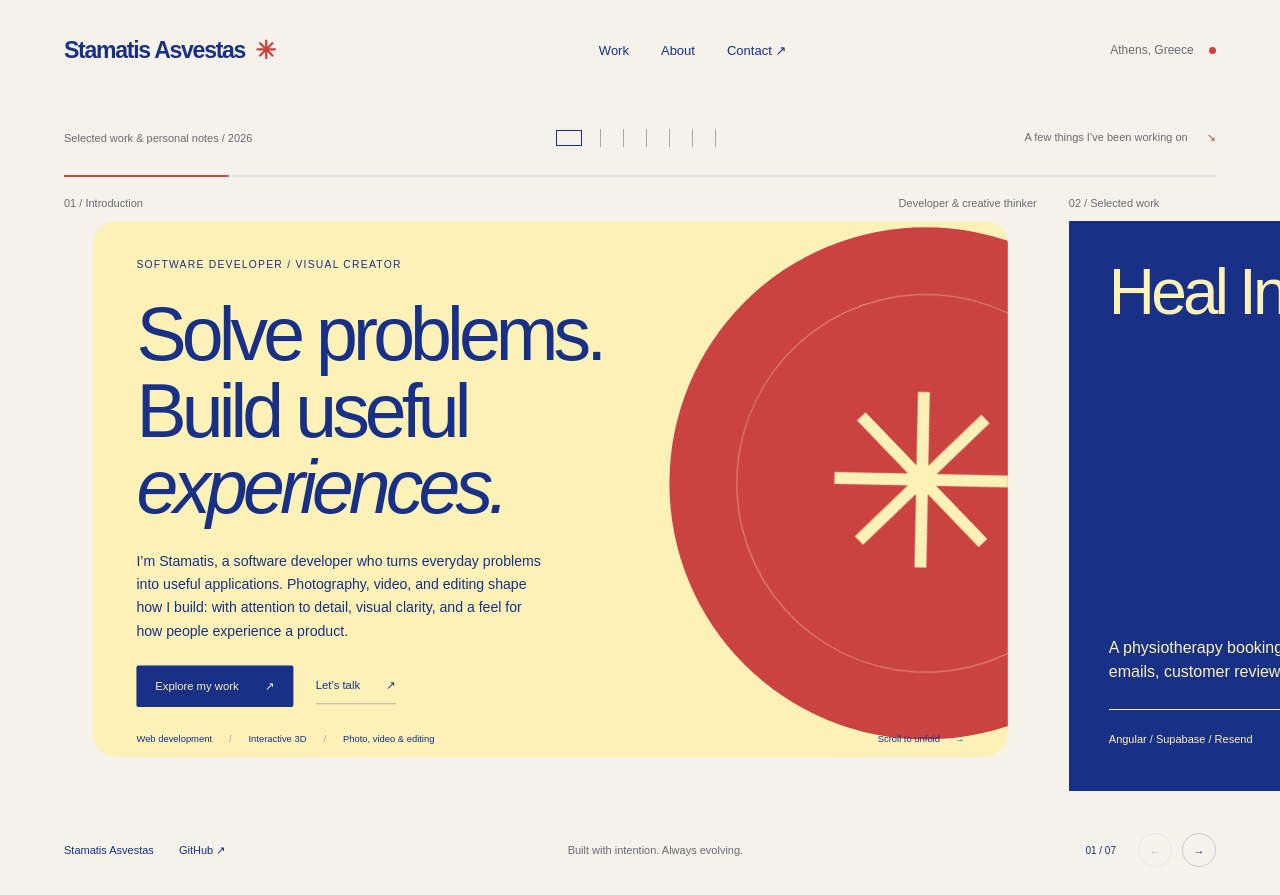
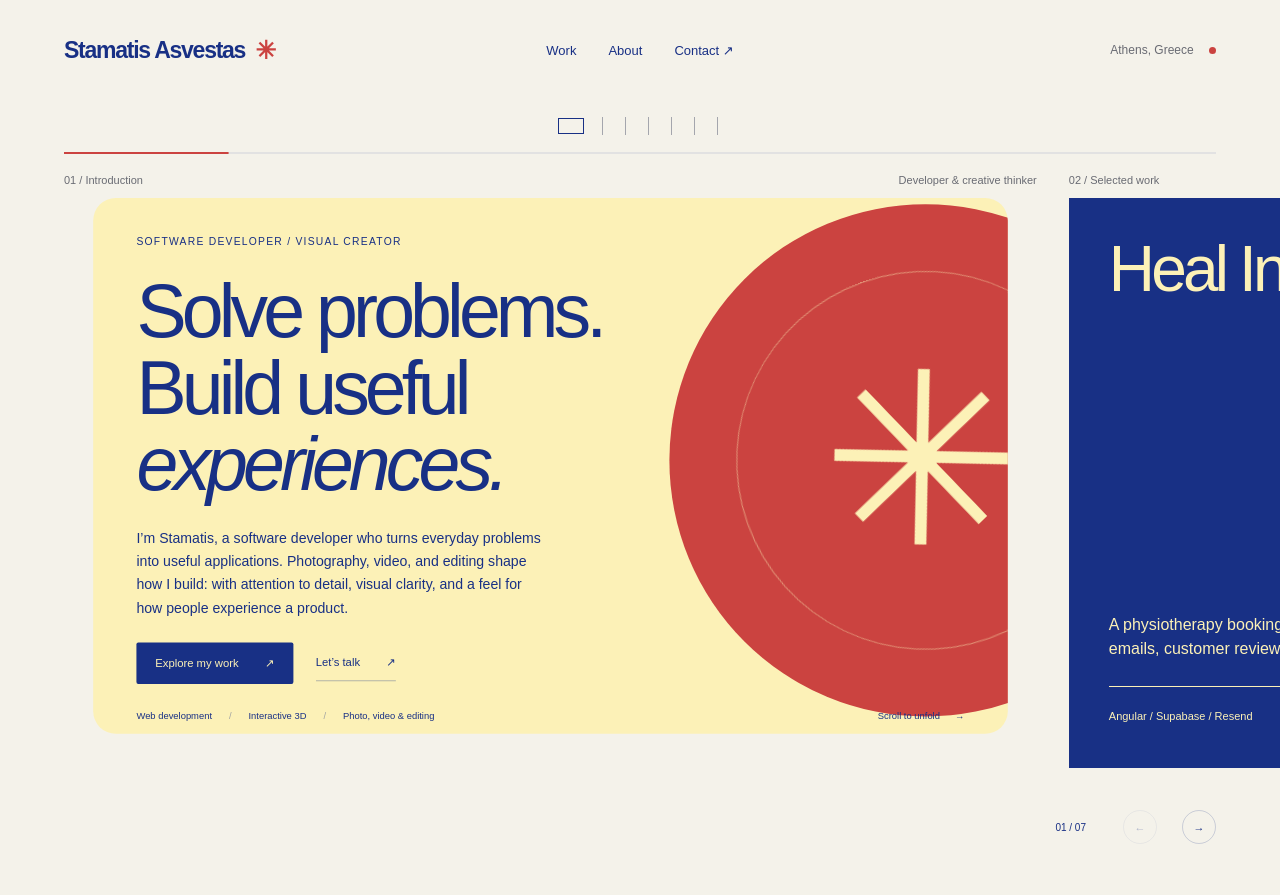
Before and after one commit to stamatisasv/stamatisasv.github.io, a website: page index.html in a window 1280 px wide. After the commit the page ends 872 px from the top, so only its background shows below. Drawn offline with Linux system fonts and the light colour scheme.

Commit message:
Update portfolio

```diff
--- a/index.html
+++ b/index.html
@@ -19,11 +19,9 @@
   </header>
 
   <div class="gallery-tools">
-    <span class="edition">Selected work & personal notes / 2026</span>
     <nav class="index" aria-label="Portfolio panels">
       <a href="#intro" aria-label="01 Introduction" aria-current="true"></a><a href="#heal-in" aria-label="02 Heal In"></a><a href="#orderit" aria-label="03 Orderit"></a><a href="#kabeirion" aria-label="04 Kabeirion"></a><a href="#employee" aria-label="05 Employee Management"></a><a href="#about" aria-label="06 About and experience"></a><a href="#contact" aria-label="07 Contact"></a>
     </nav>
-    <span class="gallery-hint">A few things I’ve been working on <span aria-hidden="true">↘</span></span>
   </div>
 
   <div class="gallery-progress" aria-hidden="true"><span></span></div>
@@ -118,6 +116,6 @@
     </section>
   </main>
 
-  <footer class="site-footer"><div><span class="footer-name">Stamatis Asvestas</span><a href="https://github.com/stamatisasv" target="_blank" rel="noopener noreferrer">GitHub ↗</a></div><p>Built with intention. Always evolving.</p><div class="gallery-controls"><span id="position" aria-live="polite">01 / 07</span><button id="previous" type="button" aria-label="Previous panel" disabled>←</button><button id="next" type="button" aria-label="Next panel">→</button></div></footer>
+  <footer class="site-footer"><div class="gallery-controls"><span id="position" aria-live="polite">01 / 07</span><button id="previous" type="button" aria-label="Previous panel" disabled>←</button><button id="next" type="button" aria-label="Next panel">→</button></div></footer>
 </body>
 </html>
--- a/style.css
+++ b/style.css
@@ -90,3 +90,13 @@
 .panel.is-visible .people-art i:nth-child(2){animation-delay:.08s}.panel.is-visible .people-art i:nth-child(3){animation-delay:.16s}.panel.is-visible .people-art i:nth-child(4){animation-delay:.24s}
 @keyframes person-rise{from{opacity:0;translate:0 30px}to{opacity:1;translate:0 0}}
 @media(prefers-reduced-motion:reduce){.intro-surface{transform:none;border-radius:0}.intro-orb{scale:1}.heal-art,.order-art,.temple-art,.people-art{translate:none}}
+
+/* Center navigation independently of the name and location. */
+.site-header{display:grid;grid-template-columns:minmax(0,1fr) auto minmax(0,1fr);column-gap:24px}
+.site-header .wordmark{justify-self:start}
+.site-header nav{justify-self:center;justify-content:center;width:auto}
+.site-header .location{justify-self:end}
+.gallery-tools{justify-content:center;height:52px}
+.site-footer{justify-content:flex-end}
+@media(max-width:900px){.site-header{grid-template-columns:minmax(0,1fr);height:auto;min-height:110px;row-gap:14px;padding-top:20px;padding-bottom:16px}.site-header nav{grid-row:2;gap:32px}.site-header .wordmark{grid-row:1}}
+@media(max-width:600px){.gallery-tools{height:48px}.site-footer{display:none}}
```
